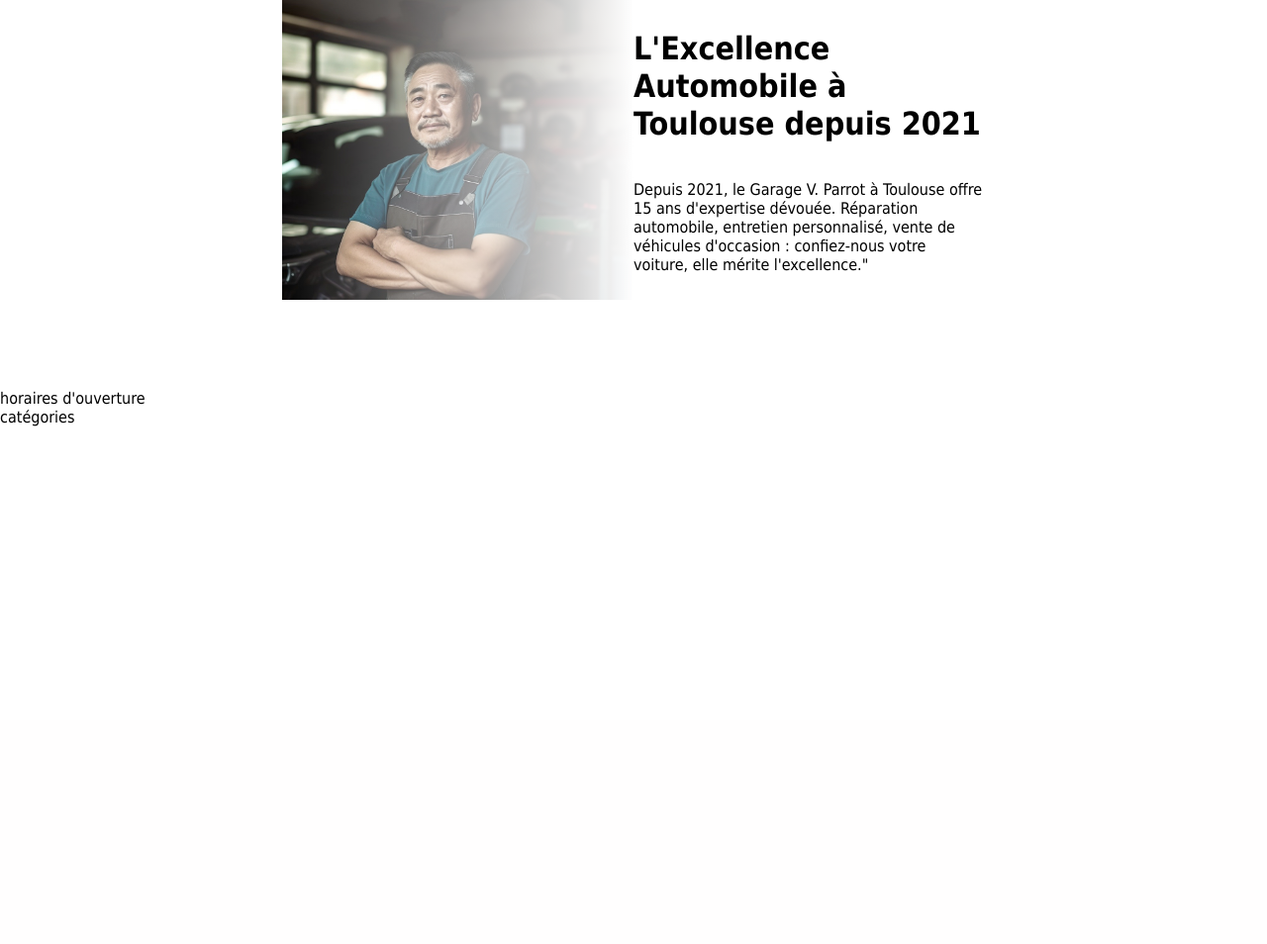
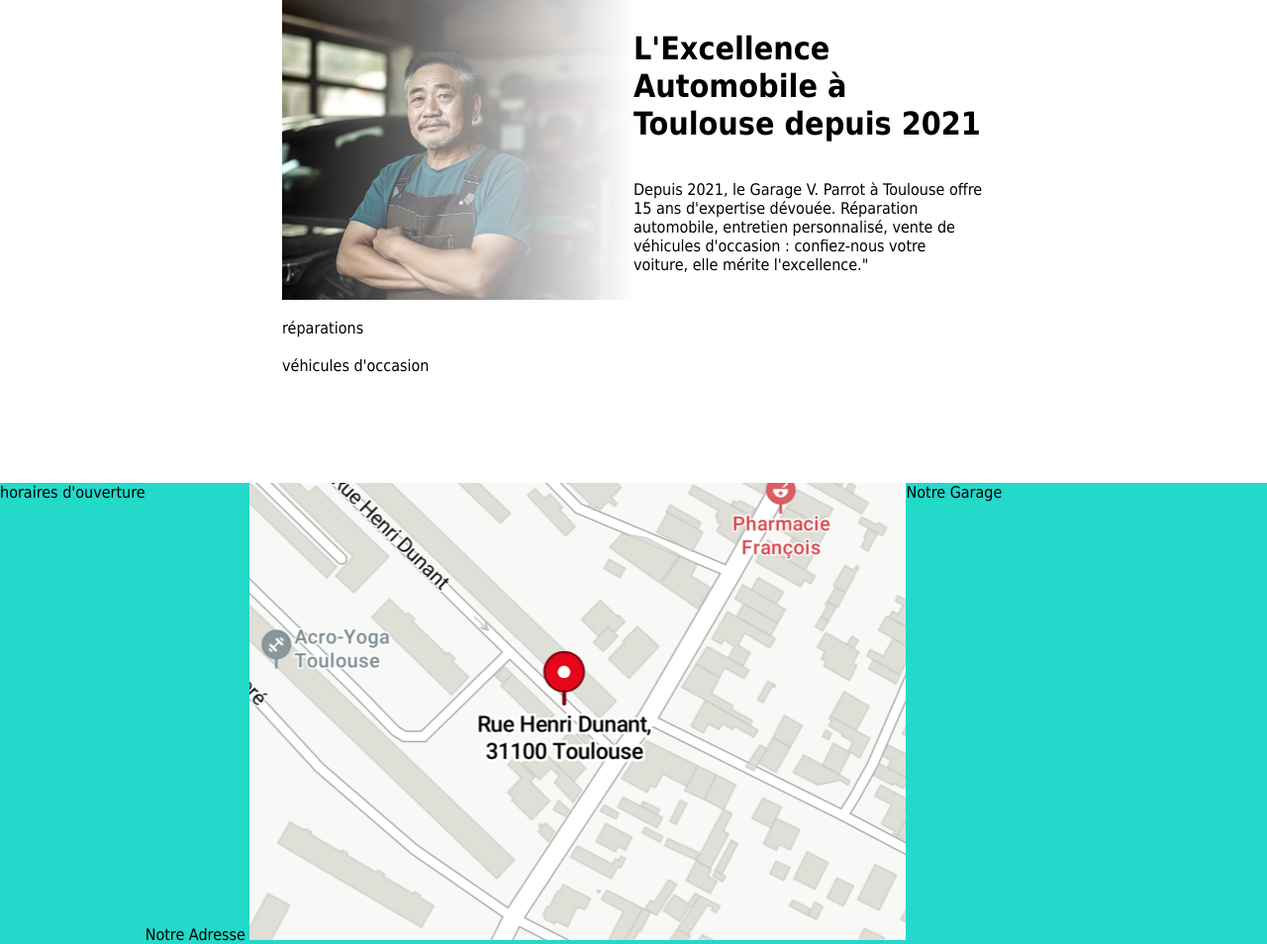
Before and after one commit to GrattusD/projetGarage, a PHP site: page / in a window 1280 px wide. Shown: the part 72-1026 px from the top of the page at 99% size. Before the commit the page ends 503 px from the top, so only its background shows below. Run offline with PHP 8.4, Linux system fonts and the light colour scheme.

Commit message:
modification de index.html, intro 3 div footer, ajout plan garage

```diff
--- a/index.html
+++ b/index.html
@@ -14,13 +14,13 @@
 <header>
 
 
-    <div class="container">
+    <div class="container flex">
         <div>
             <img class="logoParrot" src="/ressources/images/logogarageVParrot01.png" alt="logo garage V.Parrot">
         </div>
 
         <nav>
-            <ul>
+            <ul class="flex">
                 <li><a href="index.html"> Accueil </a></li>
                 <li><a href="reparations.html"> Carrosserie et Réparation </a></li>
                 <li><a href="occasions.html"> Véhicules d'occasion </a></li>
@@ -32,25 +32,33 @@
 </header>
 
 <main>
-    <div class="herosection">
-        <div class="heropic">
+    <div class="herosection flex">
+        <div class="heropic flex">
             <img src="/ressources/images/responsableGarage.jpg" alt="M.Parrot responsable du garage">
         </div>
         <div class="column">
             <h1 class="herotitle">L'Excellence Automobile à Toulouse depuis 2021</h1>
-            <div class="herotext">
+            <div class="herotext flex">
                 <p >Depuis 2021, le Garage V. Parrot à Toulouse offre 15 ans d'expertise dévouée. Réparation
                     automobile, entretien personnalisé, vente de véhicules d'occasion : confiez-nous votre voiture, elle
                     mérite l'excellence."</p>
             </div>
         </div>
     </div>
+    <br>
+    <div>réparations</div>
+    <br>
+    <div>véhicules d'occasion</div>
+    <br>
 </main>
 
 <footer>
-    <div class="footer-container">
+    <div class="footer-container flex">
         <div id="timetable">horaires d'ouverture</div>
-        <div id="sitemap">catégories</div>
+        <div id="Garagemap">Notre Adresse
+            <img src="/ressources/images/plan_garage.png" alt="plan de la ville">
+        </div>
+        <div>Notre Garage</div>
 
     </div>
 </footer>
--- a/style.css
+++ b/style.css
@@ -5,7 +5,11 @@ body{
     margin:0;
 }
 
+.flex{
+    display:flex;
+}
 
+/*mise en page du header*/
 
 .logoParrot {
     max-width: 101px;
@@ -33,7 +37,6 @@ header{
 
 .container{
     color :#D92332;
-    display: flex;
     justify-content: center;
     align-items:center;
     width:100%;
@@ -45,7 +48,6 @@ nav ul{
     padding:0;
     margin:0;
     height : 50px;
-    display:flex;
 }
 
 nav ul li{
@@ -69,7 +71,7 @@ nav ul li:hover{
 
 
 
-
+/*mise en page du contenu de la page main*/
 
 main{
     margin: 0 auto;
@@ -82,13 +84,11 @@ main{
 }
 
 .herosection{
-    display: flex;
     flex-direction: row;
 }
 
 .heropic{
     width: 50%;
-    display: flex;
     align-items: center;
     justify-content: center;
     overflow: hidden;
@@ -119,7 +119,13 @@ main{
 }
 
 .herotext{
-    display: flex;
     flex-direction: column;
     justify-content: center;
 }
+
+
+/*mise en page du footer*/
+
+footer{
+    background-color: #23D9CA;
+}
```
Also changed, not shown: ressources/images/plan_garage.png (added).
